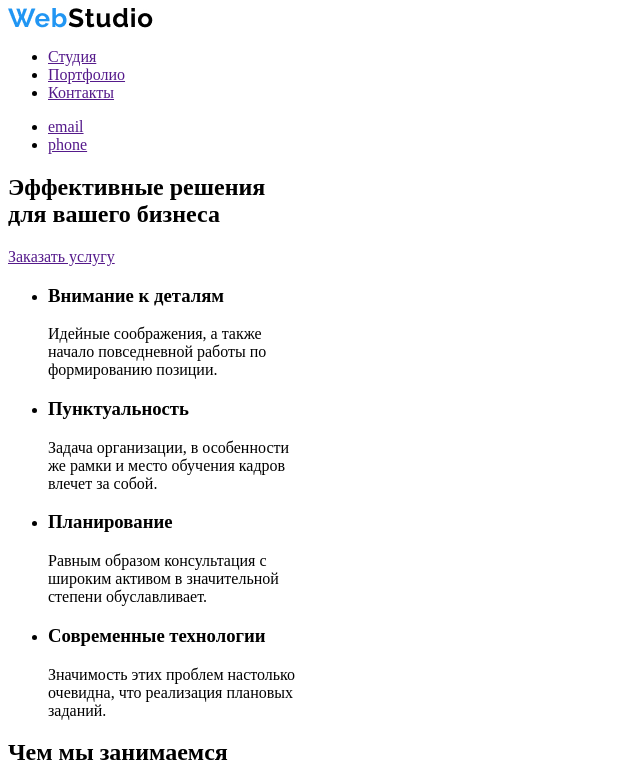
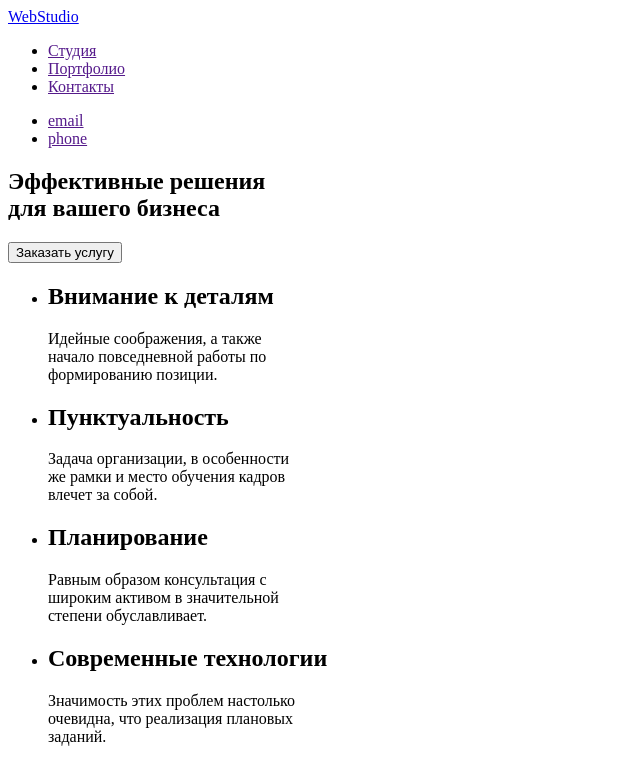
Before and after one commit to AnnaPl-web/GoIT-pw-01, a plain HTML site: page index.html in a window 1280 px wide. Shown: the top 770 px of the page, without its empty margins (0-640 px from the left). Drawn offline with Linux system fonts and the light colour scheme.

Commit message:
Fixed 3
Bages fixed

```diff
--- a/index.html
+++ b/index.html
@@ -10,7 +10,7 @@
     <!-- Шапка -->
     <header>
         <nav>
-            <a href="./index.html"><img src="./images/WebStudio.jpg" alt="логотип"></a>
+            <a href="./">WebStudio</a>
         <ul>
             <li><a href="">Студия</a></li>
             <li><a href="">Портфолио</a></li>
@@ -27,26 +27,26 @@
     <div>
         <section>
             <h1>Эффективные решения <br> для вашего бизнеса</h1>
-            <a href="">Заказать услугу</a>
+            <button>Заказать услугу</button>
         </section>
     </div>
     <!-- Секция 2 -->
     <section>
         <ul>
             <li>
-                <h3>Внимание к деталям</h3>
+                <h2>Внимание к деталям</h2>
                 <p>Идейные соображения, а также <br> начало повседневной работы по <br> формированию позиции.</p>
             </li>
             <li>
-                <h3>Пунктуальность</h3>
+                <h2>Пунктуальность</h2>
                 <p>Задача организации, в особенности <br> же рамки и место обучения кадров <br> влечет за собой.</p>
             </li>
             <li>
-                <h3>Планирование</h3>
+                <h2>Планирование</h2>
                 <p>Равным образом консультация с <br> широким активом в значительной <br> степени обуславливает.</p>
             </li>
             <li>
-                <h3>Современные технологии</h3>
+                <h2>Современные технологии</h2>
                 <p>Значимость этих проблем настолько <br> очевидна, что реализация плановых <br> заданий.</p>
             </li>
         </ul>
@@ -98,14 +98,12 @@
 </main>
 <!-- Футер -->
 <footer>
-    <nav>
-        <a href="./"><img src="./images/WebStudio.jpg" alt="логотип"></a>
+        <a href="./">WebStudio</a>
+        <address>г. Киев, пр-т Леси Украинки, 26</address>
         <ul>
-            <li><a href="/">г. Киев, пр-т Леси Украинки, 26</a></li>
             <li><a href="">email</a></li>
             <li><a href="">phone</a></li>
         </ul>
-    </nav>
 </footer>
 
 
```
